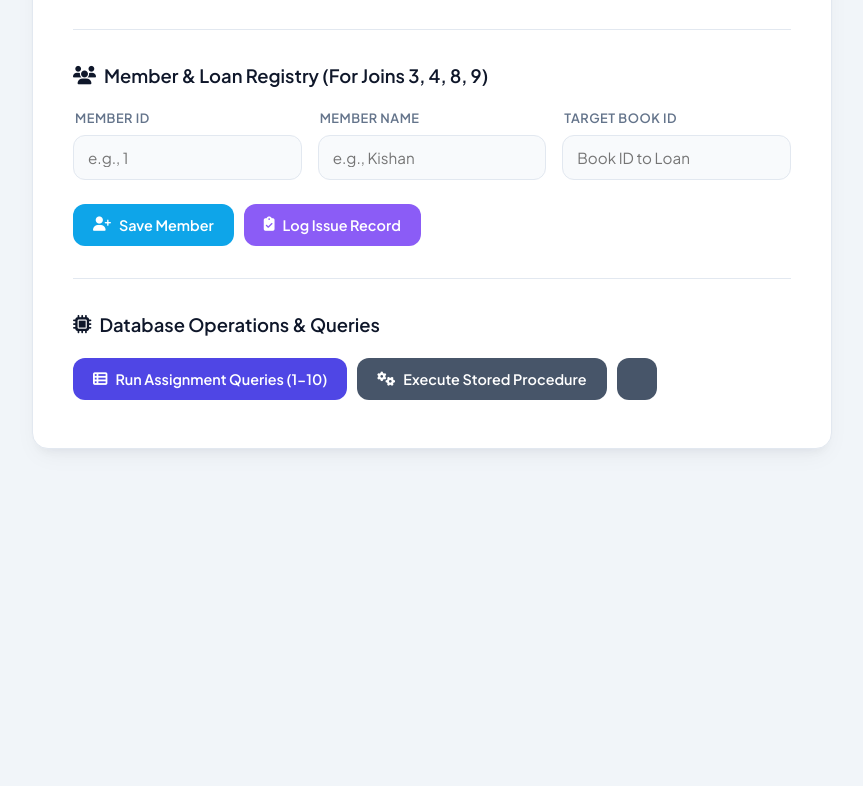
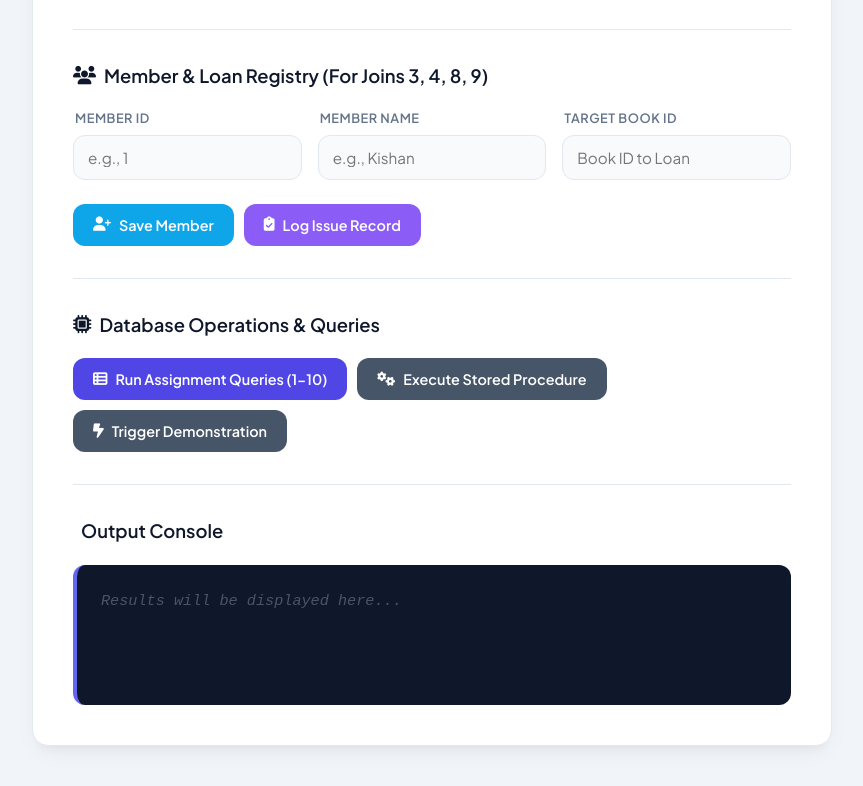
Before and after one commit to sanvi24ad044-lab/4MW24AD044-_LibraryManagementSystem, a plain HTML site: page index.html in a window 1280 px wide. Shown: the part 463-1249 px from the top of the page, without its empty margins (208-1071 px from the left). Before the commit the page ends 952 px from the top, so only its background shows below. Drawn offline with Linux system fonts and the light colour scheme.

Commit message:
Update index.html

```diff
--- a/index.html
+++ b/index.html
@@ -80,4 +80,20 @@
             <div class="button-group central-buttons">
                 <button onclick="displayBooks()" class="btn btn-display"><i class="fa-solid fa-table-list"></i> Run Assignment Queries (1-10)</button>
                 <button onclick="executeProcedure()" class="btn btn-op"><i class="fa-solid fa-gears"></i> Execute Stored Procedure</button>
-                <button onclick="triggerDemo()" class="btn btn-op"><i class="
+                <button onclick="triggerDemo()" class="btn btn-op"><i class="fa-solid fa-bolt-lightning"></i> Trigger Demonstration</button>
+            </div>
+        </section>
+
+        <hr class="divider">
+
+        <section class="output-section">
+            <h2><i class="fa-solid fa-rectangle-terminal"></i> Output Console</h2>
+            <div id="output" class="output-box">
+                <p class="placeholder-text">Results will be displayed here...</p>
+            </div>
+        </section>
+    </div>
+
+    <script src="script.js"></script>
+</body>
+</html>
```
